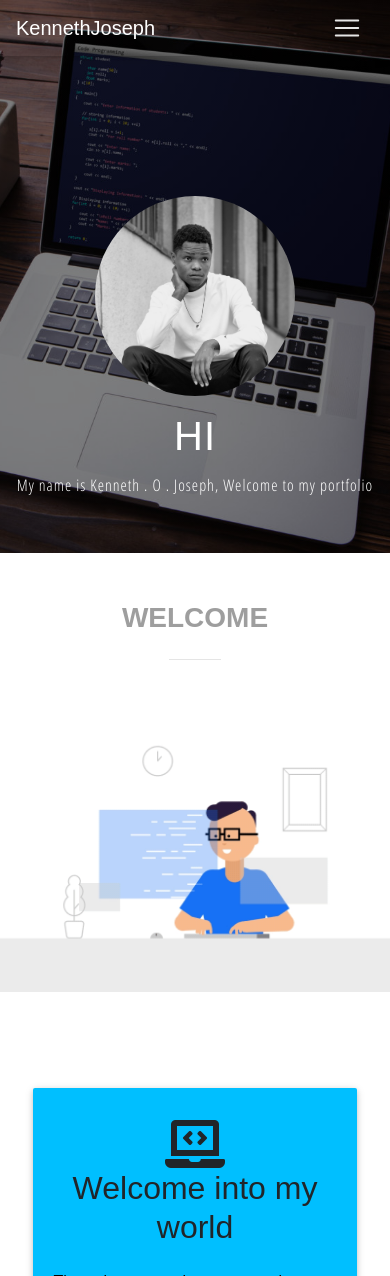
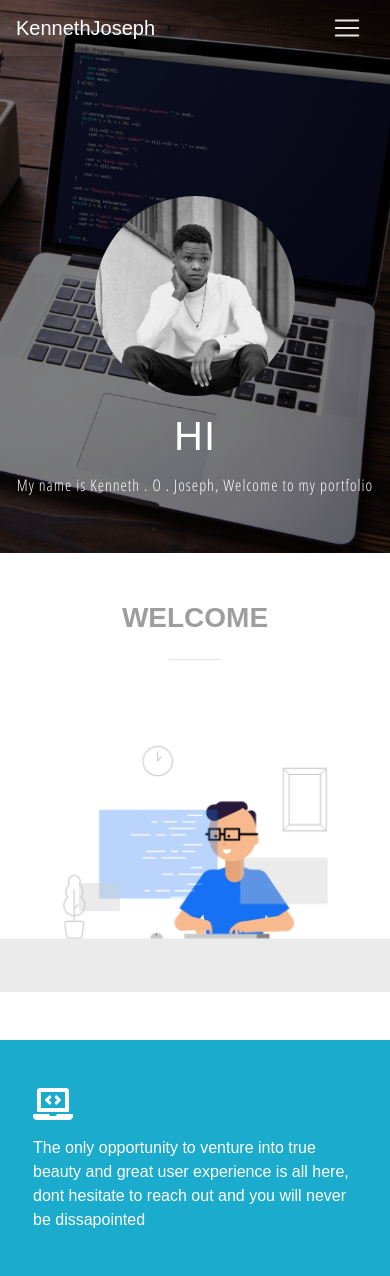
Before and after one commit to Kenneth-joseph/kentportfolio, a Django app: template folio/templates/home.html in a window 390 px wide. Shown: the top 1276 px of the page. Run offline with Django 3.2, Linux system fonts and the light colour scheme; the template is opened without the code that fills it, so the values that code supplies are empty; some libraries are stand-ins or nearby versions; some web fonts are replaced; grey boxes are pictures that could not be loaded.

Commit message:
enhanced my welcoming info

```diff
--- a/folio/templates/home.html
+++ b/folio/templates/home.html
@@ -6,41 +6,15 @@
     <div class="col-md-7 pt-3">
   <img src="/static/images/re.gif  " class="img-fliud gif">
     </div>
-    <div class="col-md-5 p-5 mt-5">
-        <!-- Jumbotron -->
-<div class="jumbotron text-center">
-    <i class="fas fa-laptop-code fa-3x"></i>
-    <!-- Title -->
-    <h2 class="card-title h2">Welcome into my world</h2>
-    <!-- Subtitle -->
-    <p class="blue-text my-4 font-weight-bold"></p>
-
-    <!-- Grid row -->
-    <div class="row d-flex justify-content-center">
-
-      <!-- Grid column -->
-      <div class="col-xl-7 pb-2">
-
-        <p class="card-text  font-weight-light"> The only opportunity to venture into true beauty and great user experience
+    <div class="col-md-5 p-5 mt-5 parent" style="background-color:#1babcc;">
+        <div class="child">
+            <i class="fas fa-laptop-code fa-2x mb-3"></i>
+             <p class="font-weight-light"> The only opportunity to venture into true beauty and great user experience
             is all here, dont hesitate to reach out and you will never be dissapointed  </p>
 
-      </div>
-      <!-- Grid column -->
-
-    </div>
-    <!-- Grid row -->
-
-    <hr class="my-4">
-
-    <div class="pt-2">
-      <button type="button" class="btn btn-light      waves-effect">subscribe&nbsp;<i class="fas fa-bell"></i></button>
-    </div>
-
-  </div>
-  <!-- Jumbotron -->
-    </div>
+        </div>
 </div>
-
+</div>
 <!--next section projects-->
 <div class="row">
     <div class="col-md-12 col-lg-12 col-sm-12 mt-5">
--- a/static/css/index.css
+++ b/static/css/index.css
@@ -112,3 +112,10 @@
   height: auto;
   width: auto\9;
 }
+
+.parent {
+  display: flex;
+  justify-content: center;
+  align-items: center;
+  color:white;
+}
```
